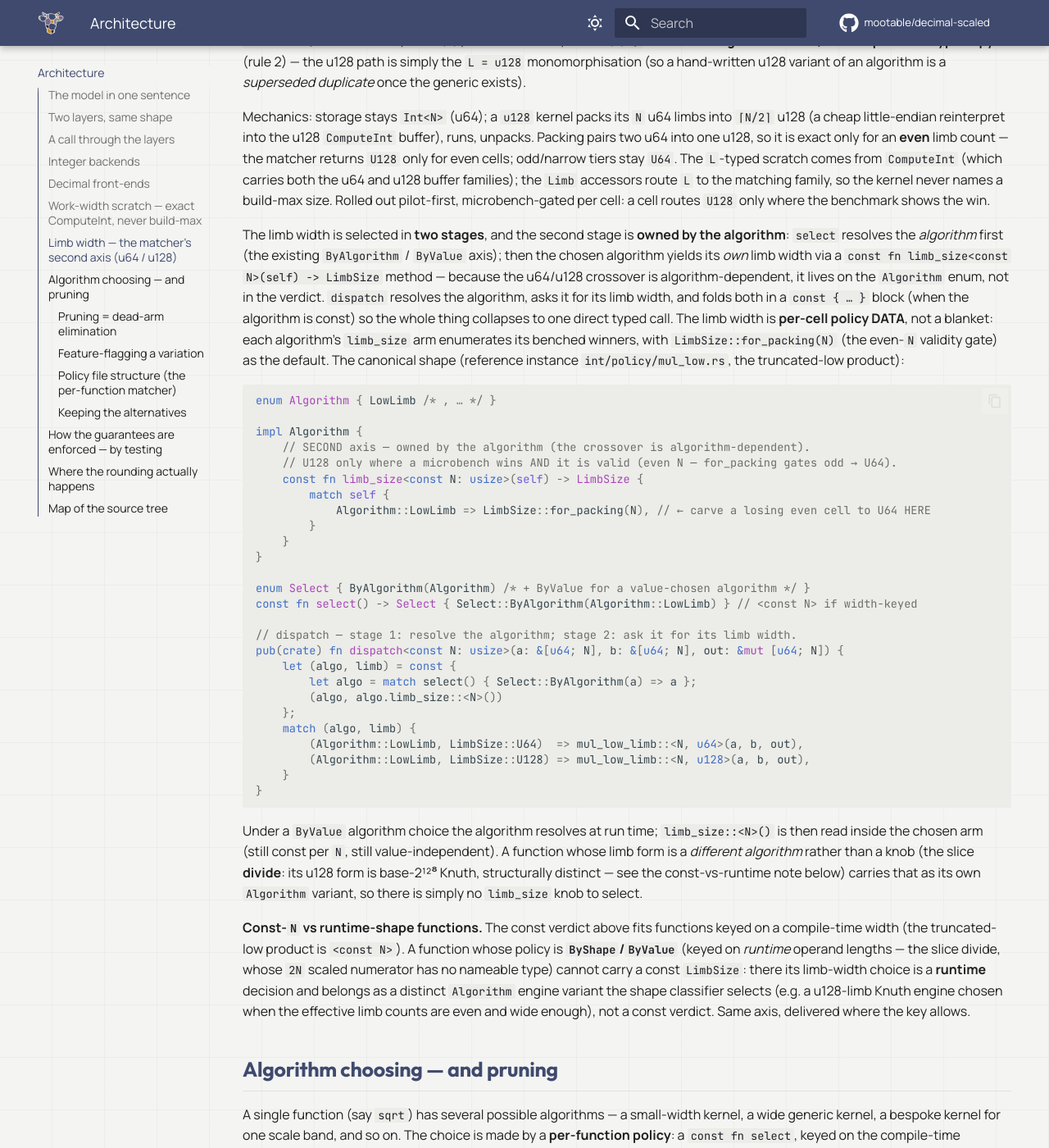
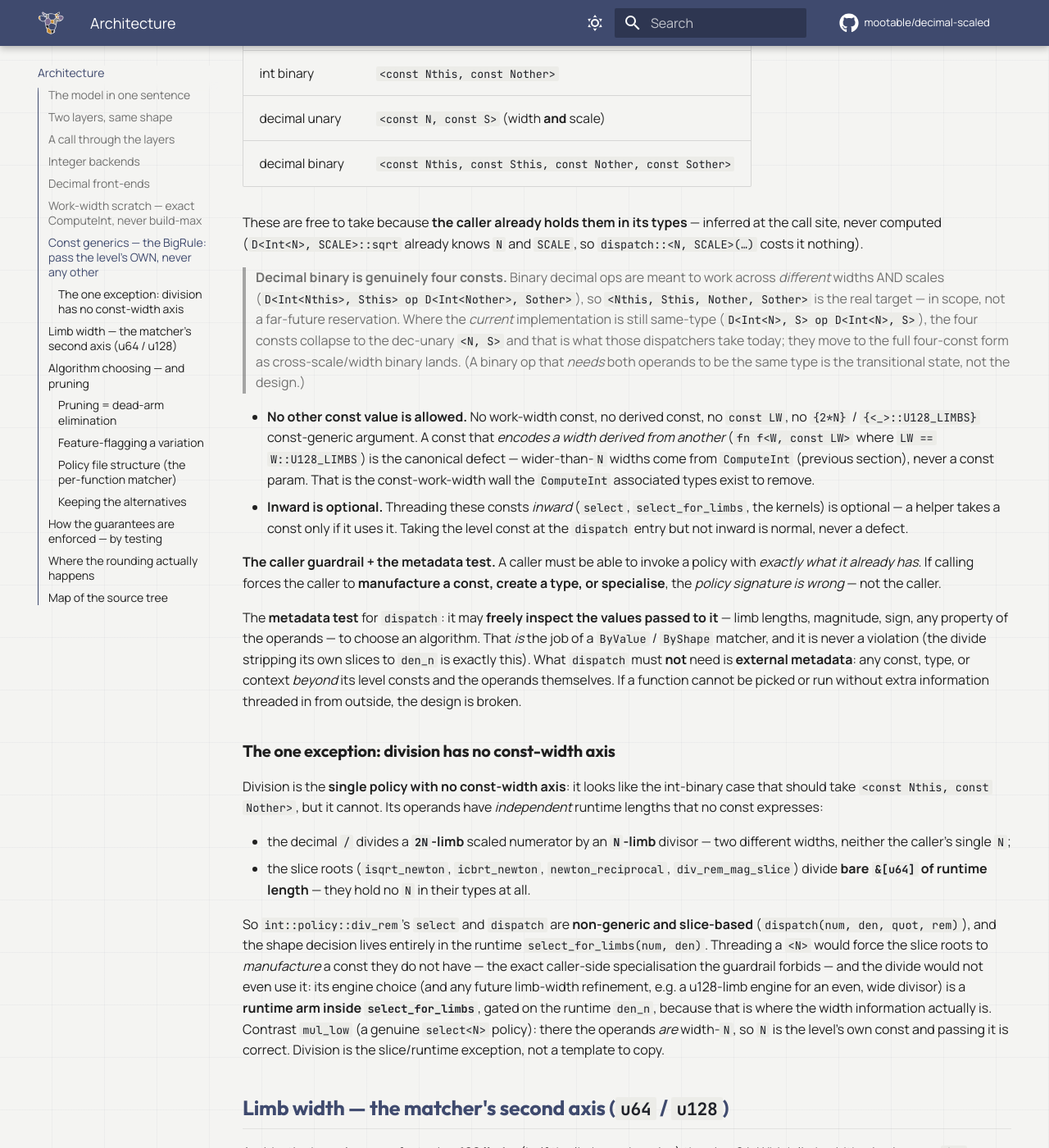
Before and after one commit to mootable/decimal-scaled, an MkDocs documentation site: the page built from docs/ARCHITECTURE.md, in a window 1280 px wide and 1400 px high, scrolled down 4702 px. Shown: the whole window at 82% size. Built offline with MkDocs 1.6.1 and Material for MkDocs 9.7.7, drawn with Linux system fonts in a browser that asks for light colours; comment, search, counter and statistics services are not loaded; some of the changed text lies outside the part shown.

Commit message:
refactor(div_rem): slice/runtime shape + codify the const-generic BigRule
div_rem is the one policy with no const-width axis (operands have independent
runtime lengths; slice roots hold no N), so select/dispatch stay non-generic
and slice-based. Restructure to the canonical two-name shape: select() (the
matcher) -> select_for_limbs(num, den) (the runtime limb-shape decision,
computing den_n always + the dividend length lazily, #[inline]) -> exhaustive
match; effective_limbs() names the zero-strip; dispatch bindings fixed/selector.
Behaviour-identical (golden-neutral).

Document the BigRule in ARCHITECTURE.md: a policy dispatch takes ONLY its
level's defining consts (int unary <N>, int binary <Nthis,Nother>, dec unary
<N,S>, dec binary <Nthis,Sthis,Nother,Sother>) and no others; no derived/work-
width const (those come from ComputeInt). The metadata test (inspect operands =
fine; external metadata = forbidden), the caller guardrail (never force a caller
to manufacture a const), the division exception, and the dec-binary 4-const
target.

```diff
--- a/docs/ARCHITECTURE.md
+++ b/docs/ARCHITECTURE.md
@@ -178,6 +178,85 @@ path is the build-max blanket leaking onto a tier that can size itself
 exactly: that is the cross-tier size pollution the Constitution (rule 6)
 forbids, and it is a defect to be migrated to `single_limbs()` /
 `double_limbs()` / `quad_limbs()` / `u128_limbs()`.
+
+## Const generics — the BigRule: pass the level's OWN, never any other
+
+A recurring pollution: a policy or function that **invents a const generic**
+beyond the ones that define its level. The rule is sharp and exhaustive.
+
+**The policy entry point (`dispatch`) SHOULD take exactly the level's defining
+const(s) — and NO OTHERS:**
+
+| level | `dispatch` consts |
+|-------|-------------------|
+| int unary | `<const N>` |
+| int binary | `<const Nthis, const Nother>` |
+| decimal unary | `<const N, const S>` (width **and** scale) |
+| decimal binary | `<const Nthis, const Sthis, const Nother, const Sother>` |
+
+These are free to take because **the caller already holds them in its types**
+— inferred at the call site, never computed (`D<Int<N>, SCALE>::sqrt` already
+knows `N` and `SCALE`, so `dispatch::<N, SCALE>(…)` costs it nothing).
+
+> **Decimal binary is genuinely four consts.** Binary decimal ops are meant to
+> work across *different* widths AND scales (`D<Int<Nthis>, Sthis> op
+> D<Int<Nother>, Sother>`), so `<Nthis, Sthis, Nother, Sother>` is the real
+> target — in scope, not a far-future reservation. Where the *current*
+> implementation is still same-type (`D<Int<N>, S> op D<Int<N>, S>`), the four
+> consts collapse to the dec-unary `<N, S>` and that is what those dispatchers
+> take today; they move to the full four-const form as cross-scale/width
+> binary lands. (A binary op that *needs* both operands to be the same type is
+> the transitional state, not the design.)
+
+- **No other const value is allowed.** No work-width const, no derived const,
+  no `const LW`, no `{2*N}` / `{<_>::U128_LIMBS}` const-generic argument. A
+  const that *encodes a width derived from another* (`fn f<W, const LW>` where
+  `LW == W::U128_LIMBS`) is the canonical defect — wider-than-`N` widths come
+  from `ComputeInt` (previous section), never a const param. That is the
+  const-work-width wall the `ComputeInt` associated types exist to remove.
+- **Inward is optional.** Threading these consts *inward* (`select`,
+  `select_for_limbs`, the kernels) is optional — a helper takes a const only
+  if it uses it. Taking the level const at the `dispatch` entry but not
+  inward is normal, never a defect.
+
+**The caller guardrail + the metadata test.** A caller must be able to invoke
+a policy with *exactly what it already has*. If calling forces the caller to
+**manufacture a const, create a type, or specialise**, the *policy signature
+is wrong* — not the caller.
+
+The **metadata test** for `dispatch`: it may **freely inspect the values
+passed to it** — limb lengths, magnitude, sign, any property of the operands
+— to choose an algorithm. That *is* the job of a `ByValue` / `ByShape`
+matcher, and it is never a violation (the divide stripping its own slices to
+`den_n` is exactly this). What `dispatch` must **not** need is **external
+metadata**: any const, type, or context *beyond* its level consts and the
+operands themselves. If a function cannot be picked or run without extra
+information threaded in from outside, the design is broken.
+
+### The one exception: division has no const-width axis
+
+Division is the **single policy with no const-width axis**: it looks like the
+int-binary case that should take `<const Nthis, const Nother>`, but it cannot.
+Its operands have *independent* runtime lengths that no const expresses:
+
+- the decimal `/` divides a **`2N`-limb** scaled numerator by an **`N`-limb**
+  divisor — two different widths, neither the caller's single `N`;
+- the slice roots (`isqrt_newton`, `icbrt_newton`, `newton_reciprocal`,
+  `div_rem_mag_slice`) divide **bare `&[u64]` of runtime length** — they hold
+  no `N` in their types at all.
+
+So `int::policy::div_rem`'s `select` and `dispatch` are **non-generic and
+slice-based** (`dispatch(num, den, quot, rem)`), and the shape decision lives
+entirely in the runtime `select_for_limbs(num, den)`. Threading a `<N>` would
+force the slice roots to *manufacture* a const they do not have — the exact
+caller-side specialisation the guardrail forbids — and the divide would not
+even use it: its engine choice (and any future limb-width refinement, e.g. a
+u128-limb engine for an even, wide divisor) is a **runtime arm inside
+`select_for_limbs`**, gated on the runtime `den_n`, because that is where the
+width information actually is. Contrast `mul_low` (a genuine `select<N>`
+policy): there the operands *are* width-`N`, so `N` is the level's own const
+and passing it is correct. Division is the slice/runtime exception, not a
+template to copy.
 
 ## Limb width — the matcher's second axis (`u64` / `u128`)
 
```
Also changed, not shown: 1 other file.
